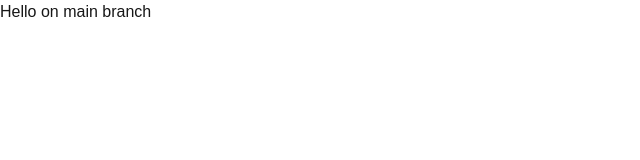
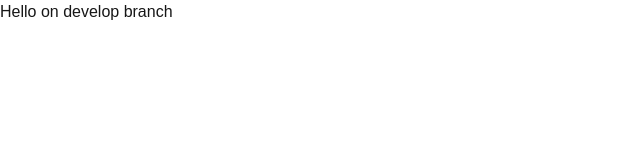
Before and after one commit to sidcode973/socially, a Next.js app: page / in a window 1280 px wide. Shown: the top 160 px of the page, without its empty margins (0-640 px from the left). Built offline with nearby package versions, Linux system fonts and the light colour scheme.

Commit message:
initialize develop branch

```diff
--- a/app/page.tsx
+++ b/app/page.tsx
@@ -2,7 +2,7 @@
 export default function Home() {
   return (
     <div>
-      Hello on main branch
+      Hello on develop branch
 
     </div>
   );
```
